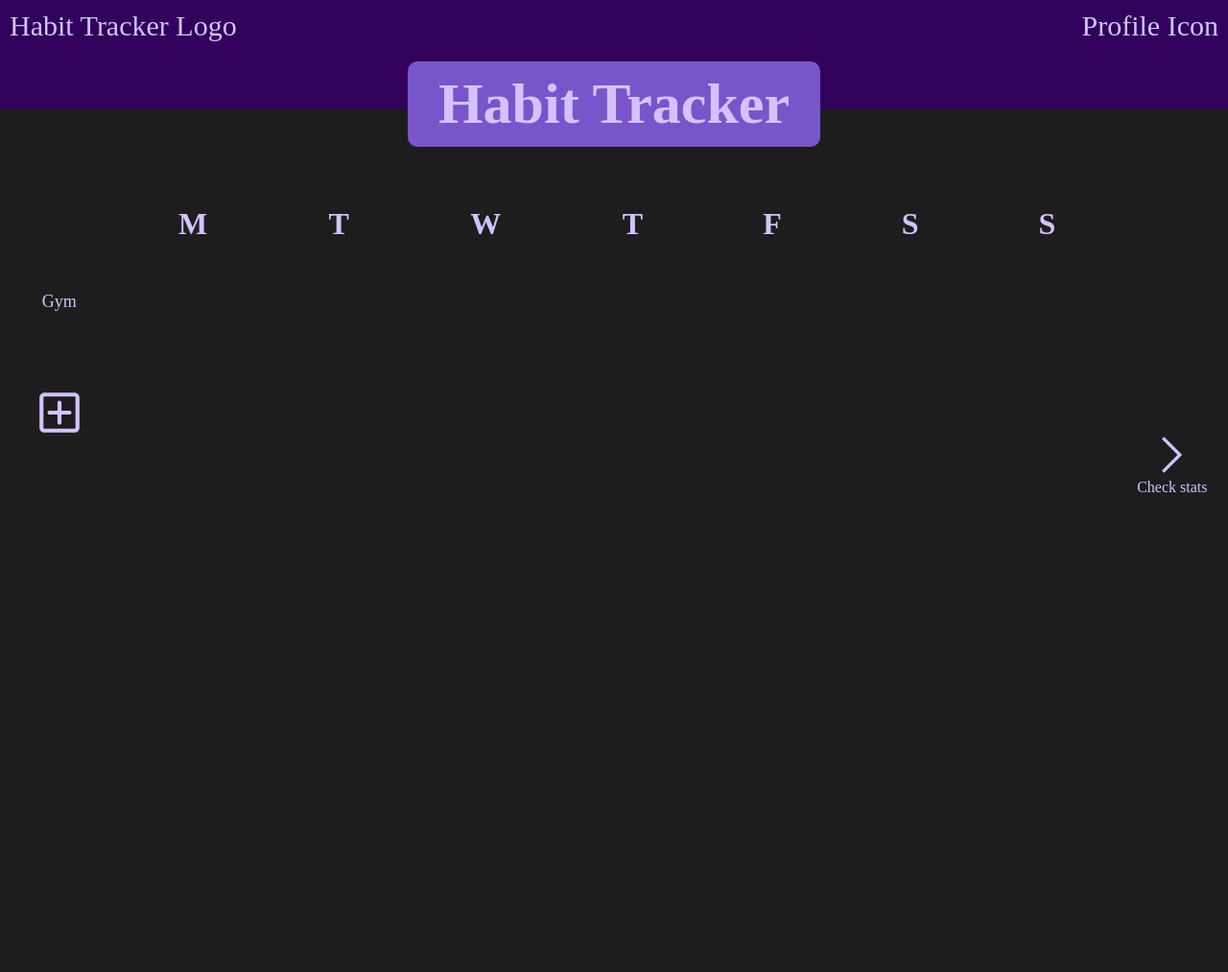
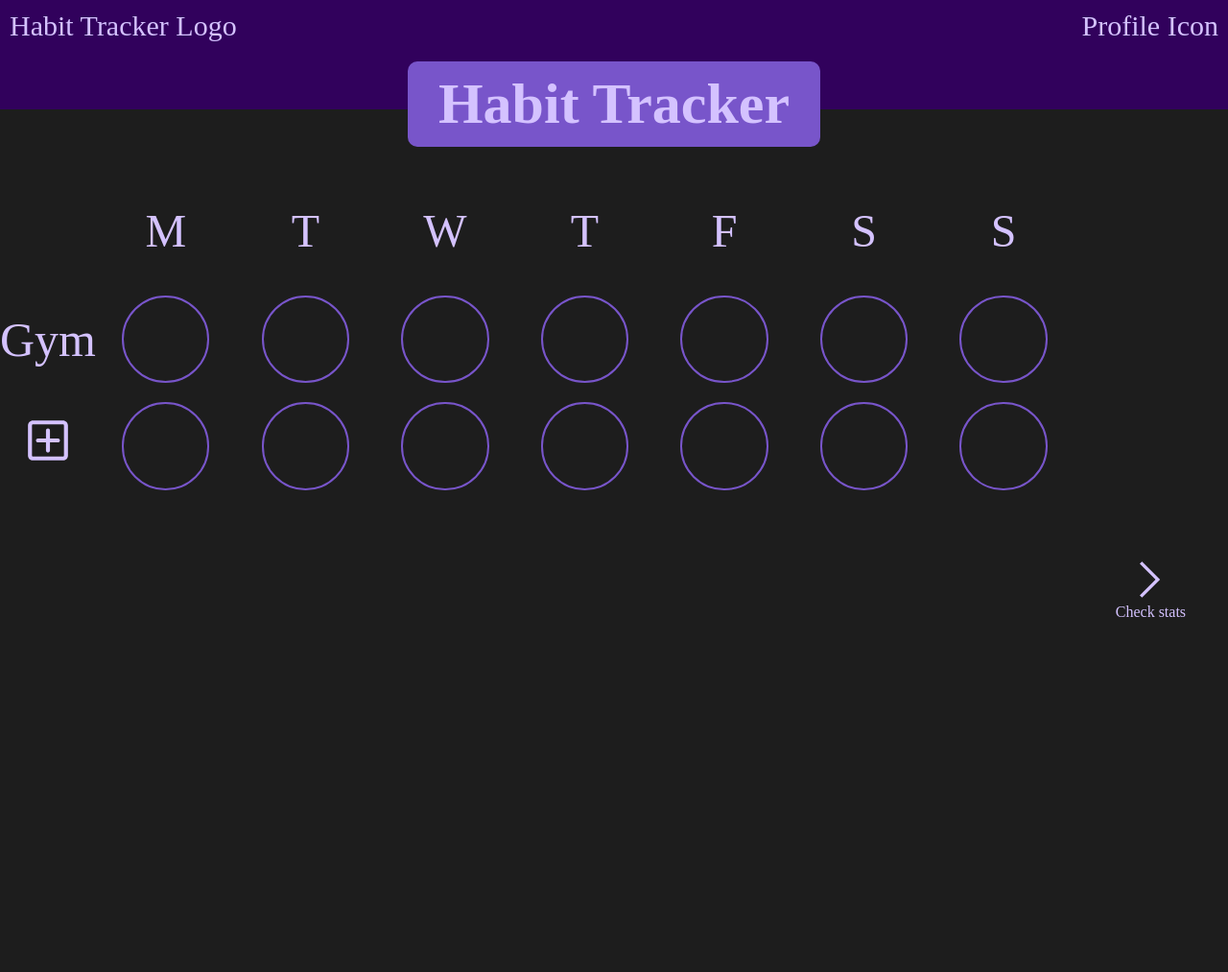
Before and after one commit to medina325/cs50-final-project-habit-tracker, a Django app: page / in a window 1280 px wide. Shown: the whole page at 96% size. Before the commit the page ends 513 px from the top, so only its background shows below. Run offline with Django 4.2, Linux system fonts and the light colour scheme; some libraries are stand-ins or nearby versions.

Commit message:
Remodelando habit tracker como grid ao invés de table

```diff
--- /dev/null
+++ b/habit_tracker/static/habit_tracker/css/partials/habits-tracker-table.css
@@ -0,0 +1,44 @@
+#habits-tracker-grid {
+    display: grid;
+    grid-template-columns: auto repeat(7, 1fr);
+    row-gap: 20px;
+    text-align: center;
+    vertical-align: middle;
+}
+
+div.habit-column {
+    font-size: 50px;
+    margin: auto;
+}
+
+.habits-tracker-header {
+    font-size: xxx-large;
+    margin-bottom: 20px;
+}
+
+.habit-tracked {
+    background-color: var(--color-background-dark-2);
+}
+
+div.fixed-aspect-ratio-circle {
+    cursor: pointer;
+}
+
+/* Fixed aspect ratio circle trick */
+div.flex-circle-container {
+    display: flex;
+    justify-content: center;
+    align-items: center;
+}
+
+.fixed-aspect-ratio-circle::before {
+    content: '';
+    display: block;
+    padding-bottom: 100%;
+}
+
+.fixed-aspect-ratio-circle {
+    width: 60%;
+    border-radius: 50%;
+    border: 2px solid var(--color-background-dark-2);
+}
--- a/habit_tracker/static/habit_tracker/css/partials/page-landing.css
+++ b/habit_tracker/static/habit_tracker/css/partials/page-landing.css
@@ -18,66 +18,40 @@
     border-radius: 10px;
     font-size: 30px;
     background-color: var(--color-background-dark-2);
-
 }
 
-#previous-week-arrow, #next-week-arrow{
-    align-self: center;
+#habits-tracker-flex-container {
+    display: flex;
+    flex-wrap: wrap;
+    margin-top: 60px;
+}
+
+.habits-tracker-grid-container {
+    flex-basis: 0;
+    flex-grow: 999;
+    /* border: 1px solid var(--color-background-dark-2); */
+}
+
+#check-stats-sidebar {
+    flex-basis: 10rem;
+    flex-grow: 1;
+    min-height: 100vh;
+
+    display: flex;
+    justify-content: center;
+    align-items: center;
+
+    /* border: 1px solid var(--color-background-dark-3); */
+}
+
+#check-stats-sidebar > div {
     display: flex;
     justify-content: center;
     align-items: center;
     flex-direction: column;
 }
 
-/* #previous-week-arrow img {
-    float: left;
-    margin-left: 50px;
-} */
-
-/* #next-week-arrow img {
-    float: right;
-    margin-right: 50px;
-} */
-
 img[src $= "svg"] {
     width: 50px;
     height: 50px;
 }
-
-#habits-grid {
-    display: grid;
-    grid-row-gap: 20px;
-    grid-template-columns: 10fr 1fr;
-
-    margin-top: 10px;
-    height: 80vh;
-}
-
-#habits-tracker-table {
-    grid-row-start: 1;
-    grid-row-end: 4;
-    font-size: large;
-}
-
-/* #habits-tracker-table tr:nth-child(1) { */
-#habits-tracker-table tr:not(:last-child) {
-    height: 20%;
-}
-
-#habits-tracker-table tr td:nth-child(1) {
-    display: flex;
-    justify-content: center;
-    align-items: center;
-}
-
-#habits-tracker-table > td, th
-{
-    padding: 5px;
-}
-
-#habits-tracker-table > thead > tr > th {
-    font-size: xx-large;
-    padding: 50px;
-}
-/* For visualizing divs */
-/* border: 5px solid rgb(234, 230, 100); */
--- a/habit_tracker/templates/habit_tracker/index.html
+++ b/habit_tracker/templates/habit_tracker/index.html
@@ -11,6 +11,7 @@
 
   <link rel="stylesheet" href="{% static 'habit_tracker/css/main.css' %}">
   <link rel="stylesheet" href="{% static 'habit_tracker/css/partials/page-landing.css' %}">
+  <link rel="stylesheet" href="{% static 'habit_tracker/css/partials/habits-tracker-table.css' %}">
 
 </head>
 <body id="page-landing">
@@ -25,61 +26,80 @@
     <div id="month-week-title">
       <h1>Habit Tracker</h1>
     </div>
-    <div id="habits-grid">
-      <!-- <div id="previous-week-arrow">
-        <img src="{% static 'habit_tracker/images/icons/anchor-left-arrow-caret-svgrepo-com.svg' %}" alt="Previous week">
-      </div> -->
 
-      <table id="habits-tracker-table">
-        <thead>
-          <tr>
-            <th></th>
-            <th>M</th>
-            <th>T</th>
-            <th>W</th>
-            <th>T</th>
-            <th>F</th>
-            <th>S</th>
-            <th>S</th>
-          </tr>
-        </thead>
-        <tbody>
-          <tr>
-            <td>
-              <!-- <img src="{% static 'habit_tracker/images/icons/plus-square-svgrepo-com.svg' %}" alt="Add task"> -->
-              Gym
-            </td>
+    <div id="habits-tracker-flex-container">
+      <div class="habits-tracker-grid-container">
+        <div id="habits-tracker-grid">
 
-            <td></td>
-            <td class="habit-tracked"></td>
-            <td></td>
-            <td></td>
-            <td></td>
-            <td></td>
-            <td></td>
-          </tr>
-          <tr>
-            <td>
-              <img src="{% static 'habit_tracker/images/icons/plus-square-svgrepo-com.svg' %}" alt="Add task">
-            </td>
+          <div></div>
+          <div class="habits-tracker-header">M</div>
+          <div class="habits-tracker-header">T</div>
+          <div class="habits-tracker-header">W</div>
+          <div class="habits-tracker-header">T</div>
+          <div class="habits-tracker-header">F</div>
+          <div class="habits-tracker-header">S</div>
+          <div class="habits-tracker-header">S</div>
 
-            <td></td>
-            <td class="habit-tracked"></td>
-            <td></td>
-            <td></td>
-            <td></td>
-            <td></td>
-            <td></td>
-          </tr>
-          <tr></tr>
-        </tbody>
-      </table>
-      <div></div>
-      <div id="next-week-arrow" style="margin: auto;">
-        <img src="{% static 'habit_tracker/images/icons/anchor-right-arrow-caret-svgrepo-com.svg' %}" alt="Previous week">
-        Check stats
+          <div class="habit-column">
+            Gym
+          </div>
+          <div class="flex-circle-container">
+            <div class="fixed-aspect-ratio-circle"></div>
+          </div>
+          <div class="flex-circle-container">
+            <div class="fixed-aspect-ratio-circle"></div>
+          </div>
+          <div class="flex-circle-container">
+            <div class="fixed-aspect-ratio-circle"></div>
+          </div>
+          <div class="flex-circle-container">
+            <div class="fixed-aspect-ratio-circle"></div>
+          </div>
+          <div class="flex-circle-container">
+            <div class="fixed-aspect-ratio-circle"></div>
+          </div>
+          <div class="flex-circle-container">
+            <div class="fixed-aspect-ratio-circle"></div>
+          </div>
+          <div class="flex-circle-container">
+            <div class="fixed-aspect-ratio-circle"></div>
+          </div>
+
+          <div class="habit-column">
+            <img src="{% static 'habit_tracker/images/icons/plus-square-svgrepo-com.svg' %}" alt="Add task">
+          </div>
+          <div class="flex-circle-container">
+            <div class="fixed-aspect-ratio-circle"></div>
+          </div>
+          <div class="flex-circle-container">
+            <div class="fixed-aspect-ratio-circle"></div>
+          </div>
+          <div class="flex-circle-container">
+            <div class="fixed-aspect-ratio-circle"></div>
+          </div>
+          <div class="flex-circle-container">
+            <div class="fixed-aspect-ratio-circle"></div>
+          </div>
+          <div class="flex-circle-container">
+            <div class="fixed-aspect-ratio-circle"></div>
+          </div>
+          <div class="flex-circle-container">
+            <div class="fixed-aspect-ratio-circle"></div>
+          </div>
+          <div class="flex-circle-container">
+            <div class="fixed-aspect-ratio-circle"></div>
+          </div>
+
+        </div>
       </div>
-      <div></div>
+
+      <div id="check-stats-sidebar">
+        <div>
+          <img src="{% static 'habit_tracker/images/icons/anchor-right-arrow-caret-svgrepo-com.svg' %}" alt="Previous week">
+          <div>Check stats</div>
+        </div>
+      </div>
+
     </div>
   </div>
 </body>
--- a/habit_tracker/urls.py
+++ b/habit_tracker/urls.py
@@ -3,5 +3,5 @@ from django.urls import path
 from . import views
 
 urlpatterns = [
-    path('', views.index, name='index')
+    path('', views.index, name='index'),
 ]
```
